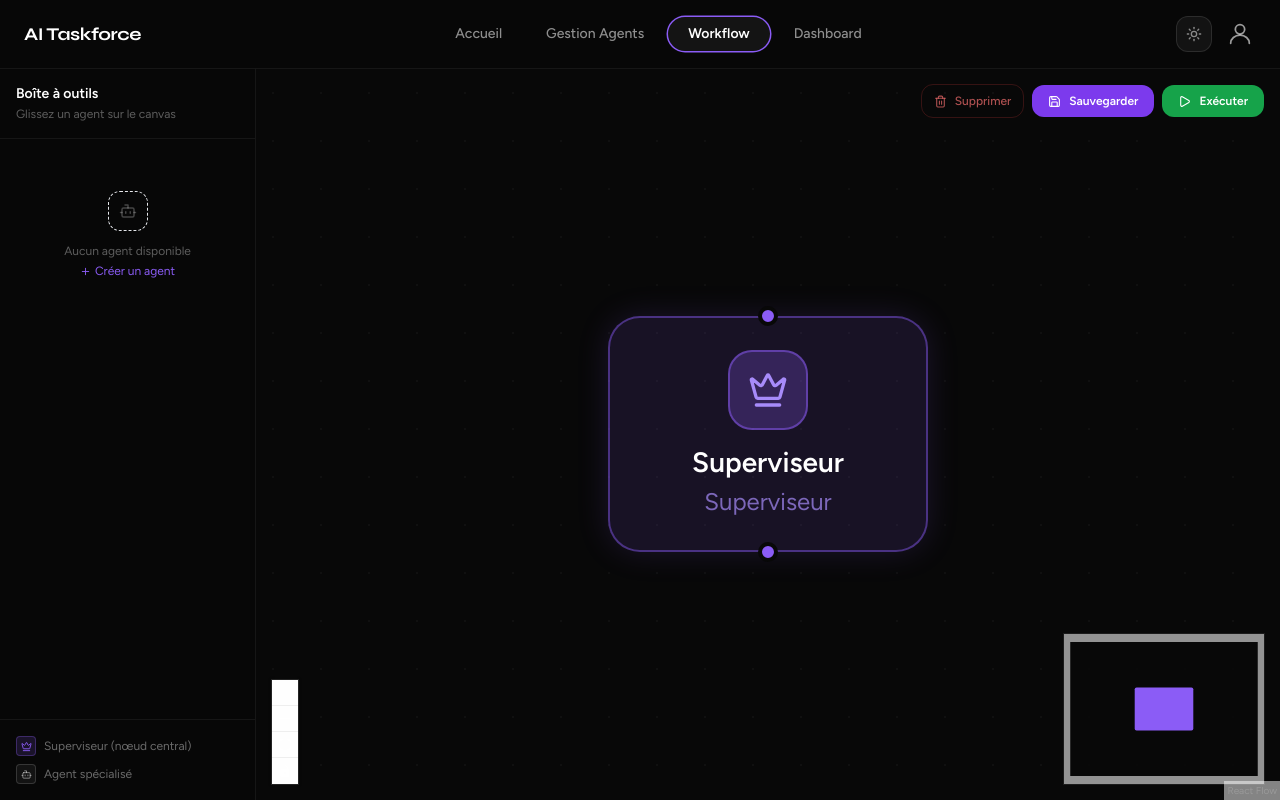
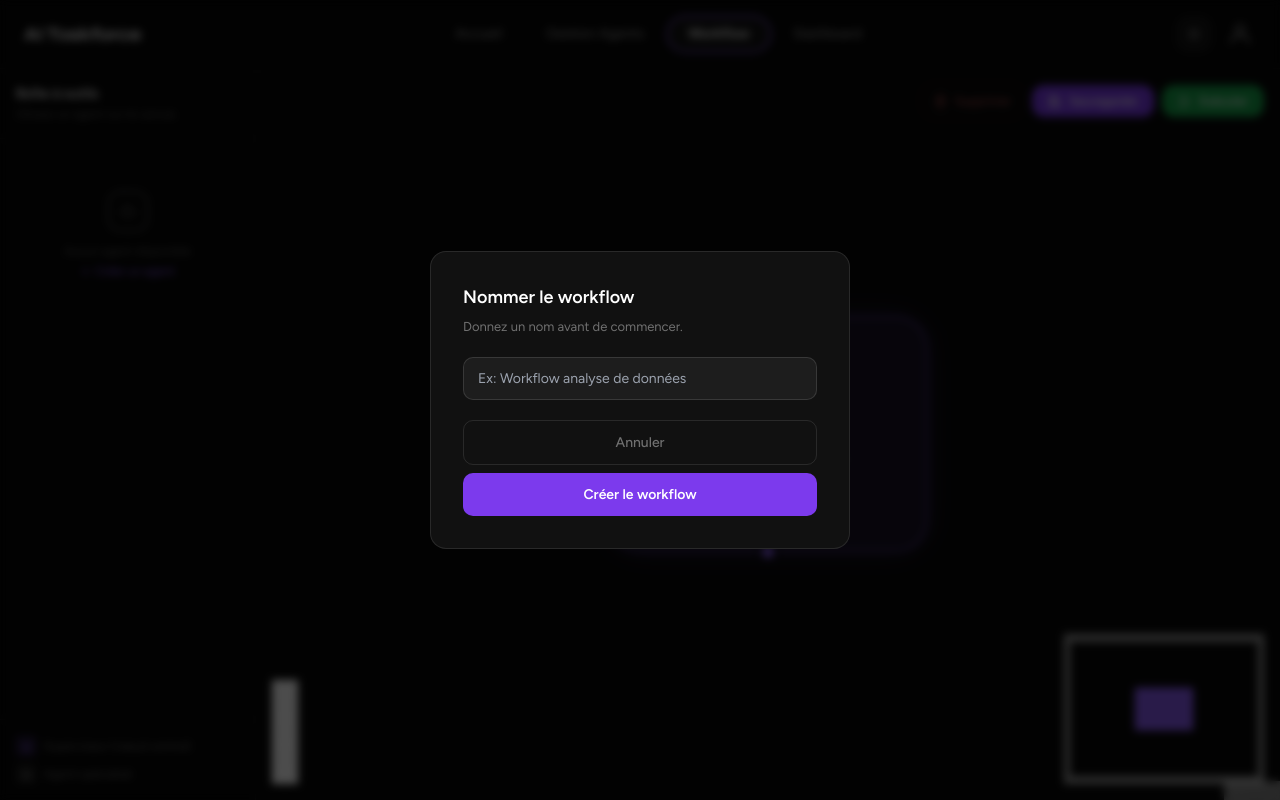
Before and after one commit to D4NIL122IQ/AI-Taskforce, a React (Vite) app in the folder frontend/: page /workflow in a window 1280 px wide. Built offline with nearby package versions, Linux system fonts and the light colour scheme.

Commit message:
feat(workflow): nommer le workflow avant d'acceder au canvas

```diff
--- a/frontend/src/pages/CreatWorkflowPage.jsx
+++ b/frontend/src/pages/CreatWorkflowPage.jsx
@@ -17,7 +17,7 @@
 import NavBar from '../components/layout/NavBar'
 import { useTheme } from '../context/ThemeContext'
 import { useNavigate } from 'react-router-dom'
-import { Bot, Crown, Trash2, Plus, Save, AlertCircle,Play  } from 'lucide-react'
+import { Bot, Crown, Trash2, Plus, Save, AlertCircle,Play, Workflow   } from 'lucide-react'
 
 /* ─────────────────────────── helpers ────────────────────────────── */
 
@@ -182,7 +182,7 @@
   deletable: false,
 }
 
-function FlowCanvas({ agents, dark }) {
+function FlowCanvas({ agents, dark, workflowName  }) {
   const reactFlowWrapper = useRef(null)
   const { screenToFlowPosition } = useReactFlow()
 
@@ -247,7 +247,7 @@
   }, [setNodes, setEdges])
 
   const saveWorkflow = () => {
-    localStorage.setItem('workflow_draft', JSON.stringify({ nodes, edges, savedAt: new Date().toISOString() }))
+    localStorage.setItem('workflow_draft', JSON.stringify({ name: workflowName, nodes, edges, savedAt: new Date().toISOString() }))
     showToast('Workflow sauvegardé !')
   }
 
@@ -307,6 +307,26 @@
 
       {/* ── Main canvas ── */}
       <div className="flex-1 relative" ref={reactFlowWrapper}>
+
+        {/* nom workflow */}
+        <div className="absolute top-4 left-4 z-10">
+          {workflowName && (
+            <div style={{
+              background: dark ? 'rgba(139,92,246,0.12)' : 'rgba(139,92,246,0.08)',
+              border: '1px solid rgba(139,92,246,0.3)',
+              borderRadius: 10,
+              padding: '6px 14px',
+              display: 'flex',
+              alignItems: 'center',
+              gap: 8,
+            }}>
+              <Workflow size={13} style={{ color: '#8b5cf6' }} />
+              <span style={{ color: dark ? 'rgba(167,139,250,0.9)' : '#7c3aed', fontSize: 13, fontWeight: 600 }}>
+                {workflowName}
+              </span>
+            </div>
+          )}
+        </div>
 
         {/* toolbar */}
         <div className="absolute top-4 right-4 z-10 flex items-center gap-2">
@@ -398,19 +418,106 @@
     </div>
   )
 }
+function WorkflowNameModal({ dark, onConfirm }) {
+  const [name, setName] = useState('')
+  const [error, setError] = useState(false)
+
+  const handleConfirm = () => {
+    if (!name.trim()) {
+      setError(true)
+      return
+    }
+    onConfirm(name.trim())
+  }
+
+  return (
+    <div style={{
+      position: 'fixed', inset: 0, zIndex: 50,
+      background: 'rgba(0,0,0,0.7)',
+      display: 'flex', alignItems: 'center', justifyContent: 'center',
+      backdropFilter: 'blur(4px)',
+    }}>
+      <div style={{
+        background: dark ? '#111' : '#fff',
+        border: `1px solid ${dark ? 'rgba(255,255,255,0.1)' : 'rgba(0,0,0,0.1)'}`,
+        borderRadius: 16,
+        padding: '32px',
+        width: '100%',
+        maxWidth: 420,
+      }}>
+        <h2 style={{ color: dark ? 'white' : '#111', fontSize: 18, fontWeight: 700, marginBottom: 6 }}>
+          Nommer le workflow
+        </h2>
+        <p style={{ color: dark ? 'rgba(255,255,255,0.4)' : 'rgba(0,0,0,0.45)', fontSize: 13, marginBottom: 20 }}>
+          Donnez un nom avant de commencer.
+        </p>
+        <input
+          autoFocus
+          type="text"
+          placeholder="Ex: Workflow analyse de données"
+          value={name}
+          onChange={e => { setName(e.target.value); setError(false) }}
+          onKeyDown={e => e.key === 'Enter' && handleConfirm()}
+          style={{
+            width: '100%', padding: '10px 14px', borderRadius: 10,
+            background: dark ? 'rgba(255,255,255,0.05)' : '#f9f9f9',
+            border: error ? '1px solid #ef4444' : `1px solid ${dark ? 'rgba(255,255,255,0.12)' : 'rgba(0,0,0,0.15)'}`,
+            color: dark ? 'white' : '#111',
+            fontSize: 14, outline: 'none', boxSizing: 'border-box',
+            marginBottom: error ? 6 : 20,
+          }}
+        />
+        {error && (
+          <p style={{ color: '#ef4444', fontSize: 12, marginBottom: 16 }}>
+            Veuillez entrer un nom.
+          </p>
+        )}
+        <button
+          onClick={() => window.history.back()}
+          style={{
+            width: '100%', padding: '11px', borderRadius: 10,
+            background: 'transparent',
+            color: dark ? 'rgba(255,255,255,0.4)' : 'rgba(0,0,0,0.4)',
+            fontWeight: 500, fontSize: 14,
+            border: `1px solid ${dark ? 'rgba(255,255,255,0.1)' : 'rgba(0,0,0,0.1)'}`,
+            cursor: 'pointer', marginBottom: 8,
+          }}
+        >
+          Annuler
+        </button>
+
+        <button
+          onClick={handleConfirm}
+          style={{
+            width: '100%', padding: '11px', borderRadius: 10,
+            background: '#7c3aed', color: 'white', fontWeight: 600,
+            fontSize: 14, border: 'none', cursor: 'pointer',
+          }}
+        >
+          Créer le workflow
+        </button>
+      </div>
+    </div>
+  )
+}
 
 /* ─────────────────────────── page wrapper ───────────────────────── */
 
 export default function CreatWorkflowPage() {
   const agents = loadAgents()
   const { dark } = useTheme()
+  const [workflowName, setWorkflowName] = useState(null)
 
   return (
     <div className="min-h-screen bg-gray-50 dark:bg-[#080808] text-gray-900 dark:text-white font-body transition-colors duration-300">
       <NavBar />
+        {!workflowName && (
+          <WorkflowNameModal dark={dark} onConfirm={(name) => setWorkflowName(name)} />
+        )}
+
       <div style={{ paddingTop: 68 }}>
         <ReactFlowProvider>
-          <FlowCanvas agents={agents} dark={dark} />
+          <FlowCanvas agents={agents} dark={dark} workflowName={workflowName || ''} />
         </ReactFlowProvider>
       </div>
     </div>
```
